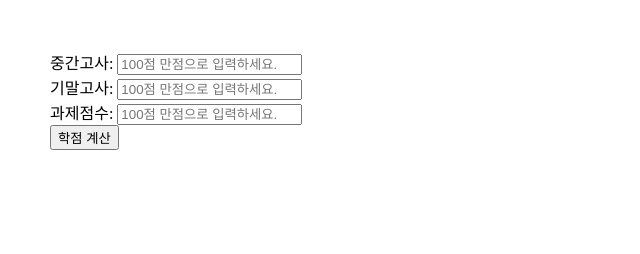
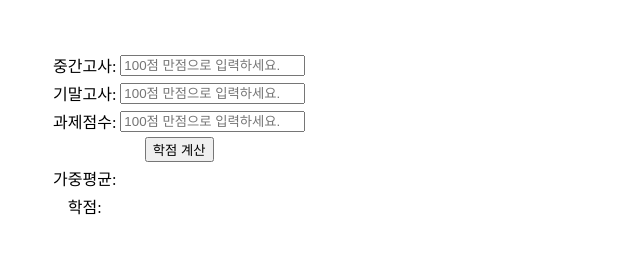
Before and after one commit to znhee/Front-end-lecture-2022.11, a plain HTML site: page 05.JavaScript/ch03.조건문/04.학점.html in a window 1280 px wide. Shown: the whole page, without its empty margins (0-640 px from the left). Drawn offline with Linux system fonts and the light colour scheme.

Commit message:
JS 조건문

```diff
--- a/05.JavaScript/ch03.조건문/04.학점.html
+++ b/05.JavaScript/ch03.조건문/04.학점.html
@@ -12,7 +12,7 @@
             const report = Number(document.getElementById('report').value);
             const average = mid * 0.3 + final * 0.5 + report * 0.2;
             const avgTag = document.getElementById('average');
-            avgTag.innerHTML = `<h4>평균: ${average}</h4>`;
+            avgTag.innerHTML = `${average}`;
 
             let grade;
             switch(parseInt(average / 10)) {
@@ -29,17 +29,38 @@
                 grade = 'F';
             }
             const gradeTag = document.getElementById('grade');
-            gradeTag.innerHTML = `<h4>학점: ${grade}</h4>`;
+            gradeTag.innerHTML = `${grade}`;
         }
     </script>
+    <style>
+        td { text-align: center; }
+    </style>
 </head>
 <body style="margin: 50px;">
-    중간고사: <input type="text" id="mid" placeholder="100점 만점으로 입력하세요."> <br>
-    기말고사: <input type="text" id="final" placeholder="100점 만점으로 입력하세요."> <br>
-    과제점수: <input type="text" id="report" placeholder="100점 만점으로 입력하세요."> <br>
-    <button onclick="score()">학점 계산</button>
-    <br>
-    <p id="average"></p>
-    <p id="grade"></p>
+    <table>
+        <tr>
+            <td>중간고사:</td>
+            <td><input type="text" id="mid" placeholder="100점 만점으로 입력하세요."></td>
+        </tr>
+        <tr>
+            <td>기말고사:</td>
+            <td><input type="text" id="final" placeholder="100점 만점으로 입력하세요."></td>
+        </tr>
+        <tr>
+            <td>과제점수:</td>
+            <td><input type="text" id="report" placeholder="100점 만점으로 입력하세요."></td>
+        </tr>
+        <tr>
+            <td colspan="2"><button onclick="score()">학점 계산</button></td>
+        </tr>
+        <tr>
+            <td>가중평균:</td>
+            <td id="average"></td>
+        </tr>
+        <tr>
+            <td>학점:</td>
+            <td id="grade"></td>
+        </tr>
+    </table>
 </body>
 </html>
```
Also changed, not shown: 05.JavaScript/ch03.조건문/05.기타.js (added, +8 -0 lines).
